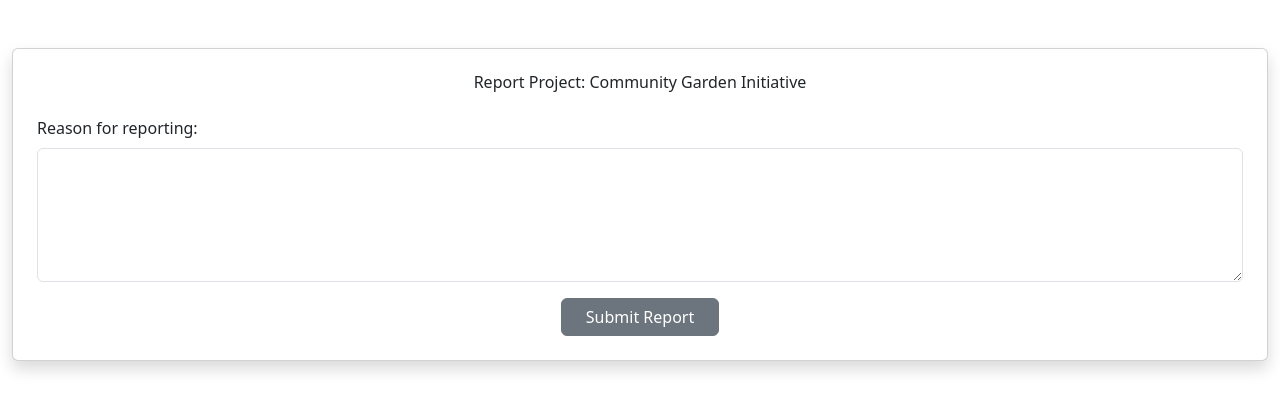
After one commit to Rouali/Crowd-Funding-Django, a Django app: page /api/19/report/ in a window 1280 px wide. The commit adds this page. Shown: the top 411 px of the page. Run offline with Django 5.2, Linux system fonts and the light colour scheme; a user stored in the database is signed in; data comes from the database, SQL or seed files in the repository; both versions use the stored data as it was after the commit; some libraries are stand-ins or nearby versions.

```diff
--- a/apps/projects/models.py
+++ b/apps/projects/models.py
@@ -81,3 +81,11 @@ class ProjectImage(models.Model):
 
     def __str__(self):
         return f"Image for {self.project.title}"
+class ProjectReport(models.Model):
+    project = models.ForeignKey(Project, on_delete=models.CASCADE, related_name='reports')
+    reporter = models.ForeignKey(User, on_delete=models.CASCADE)
+    reason = models.TextField()
+    created_at = models.DateTimeField(auto_now_add=True)
+
+    def __str__(self):
+        return f"Report by {self.reporter} on {self.project.title}"
--- /dev/null
+++ b/apps/projects/templates/projects/report_project.html
@@ -0,0 +1,19 @@
+{% extends "base.html" %}
+
+{% block content %}
+<div class="container mt-5">
+    <div class="card shadow p-4">
+        <h2 class="mb-4 text-center">Report Project: {{ project.title }}</h2>
+        <form method="POST">
+            {% csrf_token %}
+            <div class="form-group mb-3">
+                <label for="reason" class="form-label">Reason for reporting:</label>
+                <textarea id="reason" name="reason" rows="5" class="form-control" required></textarea>
+            </div>
+            <div class="text-center">
+                <button type="submit" class="btn btn-secondary px-4">Submit Report</button>
+            </div>
+        </form>
+    </div>
+</div>
+{% endblock %}
--- a/apps/projects/urls.py
+++ b/apps/projects/urls.py
@@ -10,4 +10,5 @@ urlpatterns = [
     path('<int:project_id>/delete/', views.project_delete, name='project_delete'),
     path('<int:project_id>/cancel/', views.project_cancel, name='project_cancel'),
     path('<int:project_id>/', views.project_detail, name='project_detail'),
+    path('<int:project_id>/report/', views.report_project, name='report_project'),
 ]
--- a/apps/projects/views.py
+++ b/apps/projects/views.py
@@ -5,6 +5,7 @@ from .forms import ProjectForm, ProjectImageFormSet
 from django.utils.text import slugify
 from django.contrib import messages
 from apps.comments.models import Comment
+from .models import ProjectReport
 @login_required
 def project_create(request):
     if request.method == 'POST':
@@ -145,3 +146,21 @@ def project_detail(request, project_id):
 def project_list(request):
     projects = Project.objects.all()
     return render(request, 'projects/project_list.html', {'projects': projects})
+@login_required
+def report_project(request, project_id):
+    project = get_object_or_404(Project, id=project_id)
+
+    if request.method == 'POST':
+        reason = request.POST.get('reason')
+        if reason:
+            ProjectReport.objects.create(
+                reporter=request.user,
+                project=project,
+                reason=reason
+            )
+            messages.success(request, "Your report has been submitted.")
+        else:
+            messages.error(request, "Please provide a reason for reporting.")
+        return redirect('projects:project_detail', project.id)
+
+    return render(request, 'projects/report_project.html', {'project': project})
```
Also changed, not shown: apps/projects/templates/projects/project_detail.html (+9 -1 lines), apps/projects/migrations/0004_projectreport.py (added), db.sqlite3, media/projects/images/3508.jpg (added).
